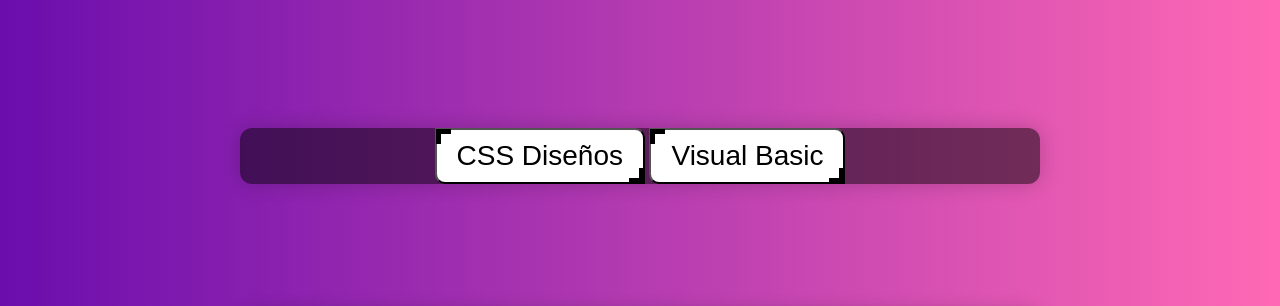
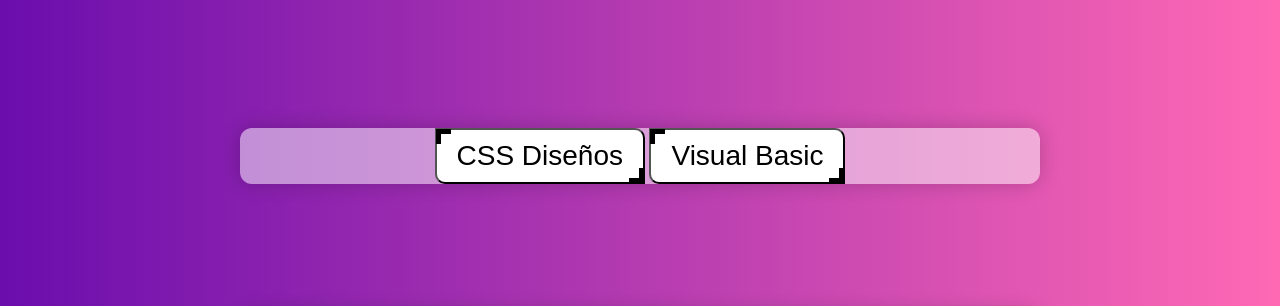
Before and after one commit to MarielGuzman/MGZD, a plain HTML site: page index.html in a window 1280 px wide. Shown: the top 306 px of the page. Drawn offline with Linux system fonts and the light colour scheme.

Commit message:
Update style.css

```diff
--- a/style.css
+++ b/style.css
@@ -12,7 +12,7 @@
   border-radius: 12px;
   box-shadow: 0 0 20px rgba(0, 0, 0, 0.2);
   text-align: center;
-  background-color: rgba(0, 0, 0, 0.5); /* Negro con 50% de transparencia */
+  background-color: rgba(255, 255, 255, 0.5); /* Negro con 50% de transparencia */
   color: white; /* Texto blanco para contraste */
 }
 
```
